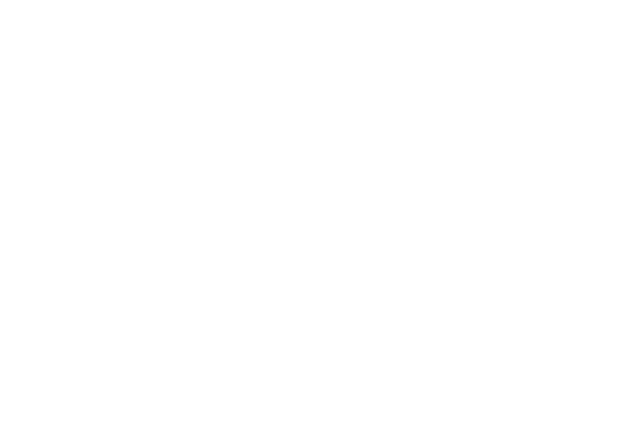
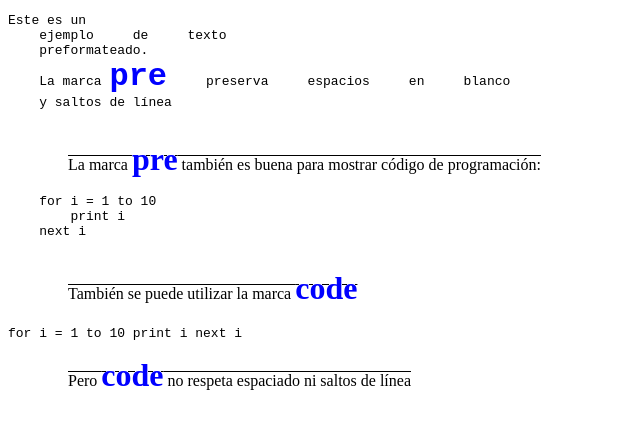
Before and after one commit to Ruben-BV/lmsgi_entregable03, a plain HTML site: page pages/ejercicio02CSS.html in a window 1280 px wide. Shown: the whole page, without its empty margins (0-640 px from the left). Drawn offline with Linux system fonts and the light colour scheme.

Commit message:
Exercice 02

```diff
--- a/css/styles02.css
+++ b/css/styles02.css
@@ -0,0 +1,12 @@
+p {
+    font-size: 16px;
+    text-decoration: underline;
+    text-decoration-thickness: 1px;
+    text-underline-offset: -15px;
+    text-indent: 60px;
+}
+span {
+    font-weight: bold;
+    font-size: 32px;
+    color: blue;
+}
--- a/pages/ejercicio02CSS.html
+++ b/pages/ejercicio02CSS.html
@@ -7,6 +7,27 @@
         <link rel="stylesheet" href="../css/styles02.css">
     </head>
     <body>
-
+        <article>
+            <pre>
+Este es un
+    ejemplo     de     texto
+    preformateado.
+    La marca <span>pre</span>     preserva     espacios     en     blanco
+    y saltos de línea
+            </pre>
+            <p>La marca <span>pre</span> también es buena para mostrar código de programación:</p>
+            <pre>
+    for i = 1 to 10
+        print i
+    next i
+            </pre>
+            <p>También se puede utilizar la marca <span>code</span></p>
+            <code>
+for i = 1 to 10
+    print i
+next i
+            </code>
+            <p>Pero <span>code</span> no respeta espaciado ni saltos de línea</p>
+        </article>
     </body>
 </html>
```
